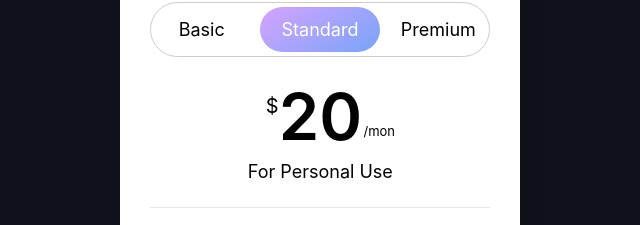
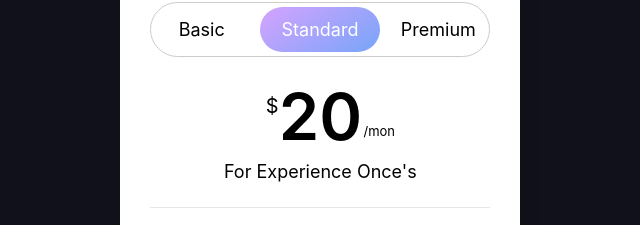
Before and after one commit to Graphico-Designer/Graphicon, a plain HTML site: page index.html in a window 1280 px wide. Shown: the part 2434-2659 px from the top of the page, 320-960 px from the left. Drawn offline with nearby package versions, Linux system fonts and the light colour scheme; files that its build step writes are made by us from their sources; files whose address does not match are found by name; a web font is replaced by a local one.

Commit message:
Update index.html

```diff
--- a/index.html
+++ b/index.html
@@ -375,7 +375,7 @@
                   <div class="row">
                       <div class="pricing-details">
                           <span>20</span>
-                          <p>For Personal Use</p>
+                          <p>For Experience Once's</p>
                       </div>
 
                       <ul class="features">
```
